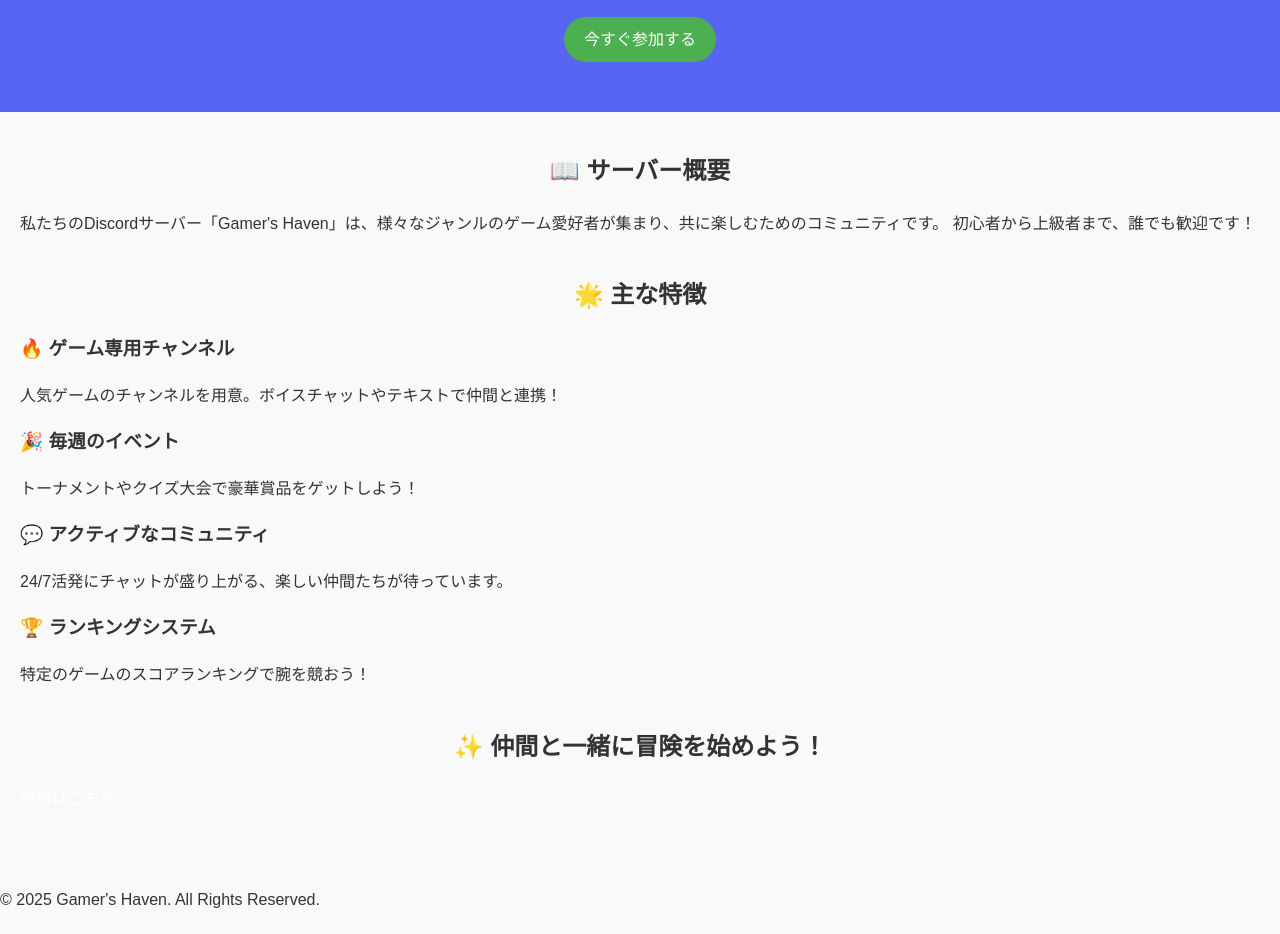
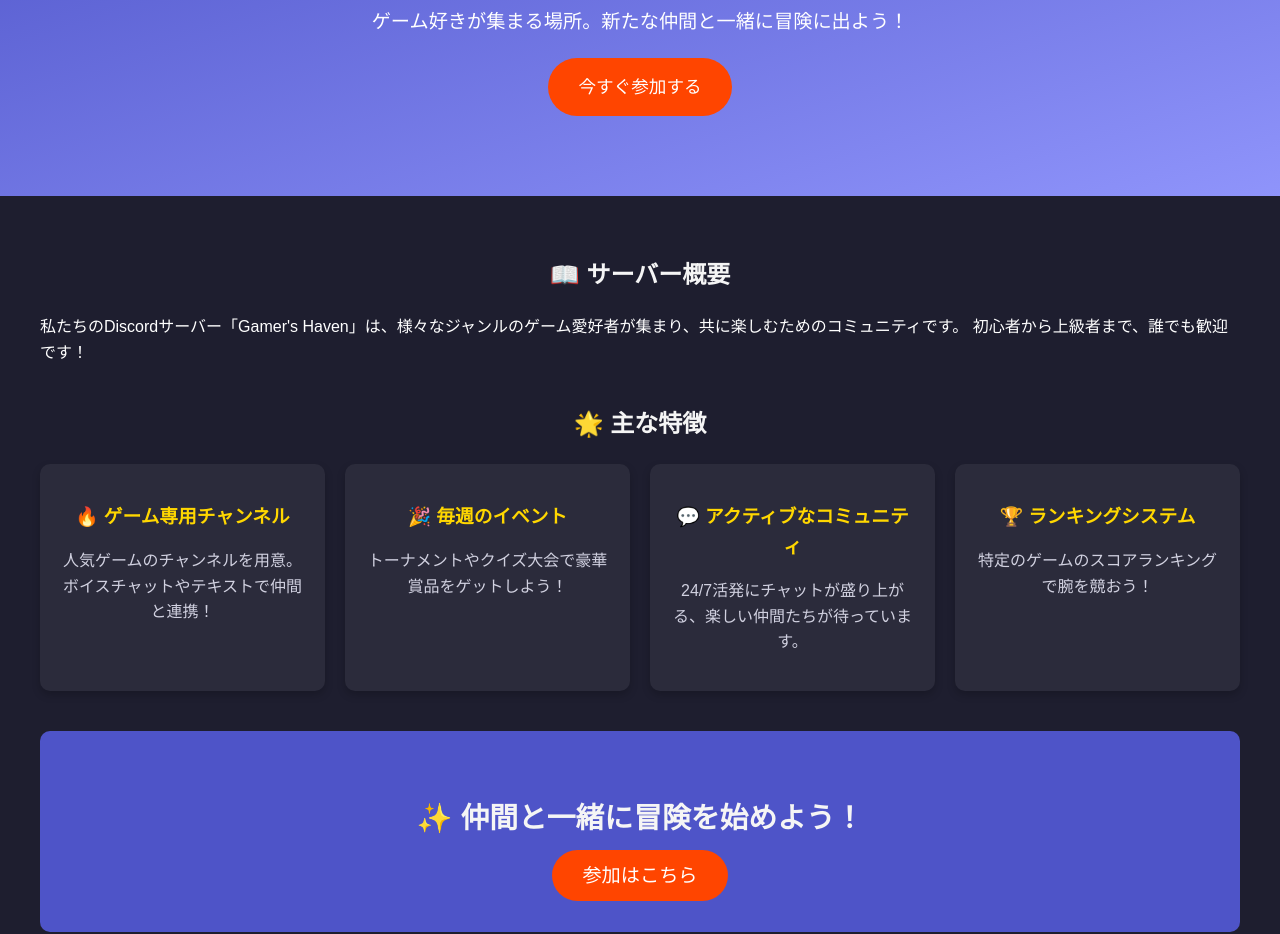
Before and after one commit to KJ87SAT/yurupoke-server, a plain HTML site: page index.html in a window 1280 px wide. Shown: the part 194-1128 px from the top of the page. Drawn offline with Linux system fonts and the light colour scheme.

Commit message:
Update styles.css

```diff
--- a/styles.css
+++ b/styles.css
@@ -1,33 +1,37 @@
-/* 基本スタイル */
+/* 基本設定 */
 body {
-  font-family: Arial, sans-serif;
+  font-family: 'Arial', sans-serif;
   margin: 0;
   padding: 0;
+  background-color: #1e1e2f;
+  color: #fff;
   line-height: 1.6;
-  background-color: #f9f9f9;
-  color: #333;
 }
 
-h1, h2 {
+h1, h2, h3 {
+  color: #f5f5f5;
   text-align: center;
 }
 
 a {
   text-decoration: none;
-  color: white;
+  color: #fff;
 }
 
 /* ヒーローセクション */
 .hero {
-  background-color: #5865f2;
-  color: white;
+  background: linear-gradient(to bottom right, #4e54c8, #8f94fb);
+  padding: 60px 20px;
   text-align: center;
-  padding: 50px 20px;
 }
 
 .hero h1 {
-  font-size: 2.5rem;
+  font-size: 2.8rem;
   margin-bottom: 10px;
+}
+
+.hero h1 span {
+  color: #ffd700;
 }
 
 .hero p {
@@ -37,27 +41,82 @@
 
 .join-btn {
   display: inline-block;
-  padding: 10px 20px;
-  background-color: #4caf50;
-  border-radius: 25px;
-  font-size: 1rem;
-  transition: background-color 0.3s;
+  padding: 15px 30px;
+  background: #ff4500;
+  color: #fff;
+  font-size: 1.1rem;
+  border-radius: 30px;
+  transition: background 0.3s ease;
 }
 
 .join-btn:hover {
-  background-color: #45a049;
+  background: #e63900;
 }
 
-/* セクション */
-main {
+/* メインセクション */
+.container {
+  max-width: 1200px;
+  margin: 0 auto;
   padding: 20px;
 }
 
 section {
-  margin-bottom: 40px;
+  margin: 40px 0;
 }
 
-.features ul {
-  list-style: none;
-  padding: 0;
-  text
+.feature-grid {
+  display: grid;
+  grid-template-columns: repeat(auto-fit, minmax(250px, 1fr));
+  gap: 20px;
+}
+
+.feature-card {
+  background: #2b2b3b;
+  padding: 20px;
+  border-radius: 10px;
+  box-shadow: 0 4px 8px rgba(0, 0, 0, 0.2);
+  text-align: center;
+}
+
+.feature-card h3 {
+  margin-bottom: 10px;
+  color: #ffd700;
+}
+
+.feature-card p {
+  color: #d1d1e0;
+}
+
+/* CTAセクション */
+.cta {
+  text-align: center;
+  padding: 40px 20px;
+  background: #4e54c8;
+  border-radius: 10px;
+}
+
+.cta h2 {
+  margin-bottom: 20px;
+  font-size: 1.8rem;
+}
+
+.cta-btn {
+  padding: 15px 30px;
+  background: #ff4500;
+  border-radius: 30px;
+  font-size: 1.2rem;
+  transition: background 0.3s ease;
+}
+
+.cta-btn:hover {
+  background: #e63900;
+}
+
+/* フッター */
+footer {
+  text-align: center;
+  padding: 10px 20px;
+  background: #1b1b29;
+  color: #d1d1e0;
+  font-size: 0.9rem;
+}
```
